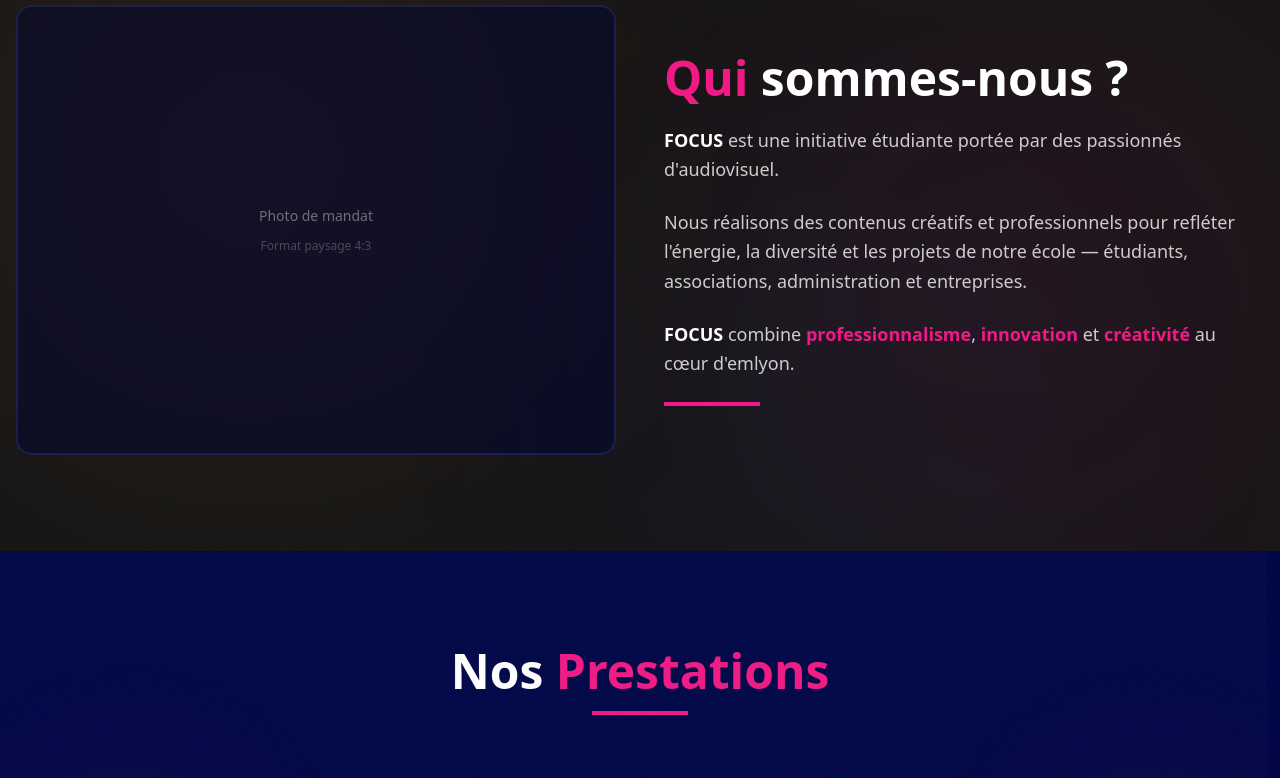
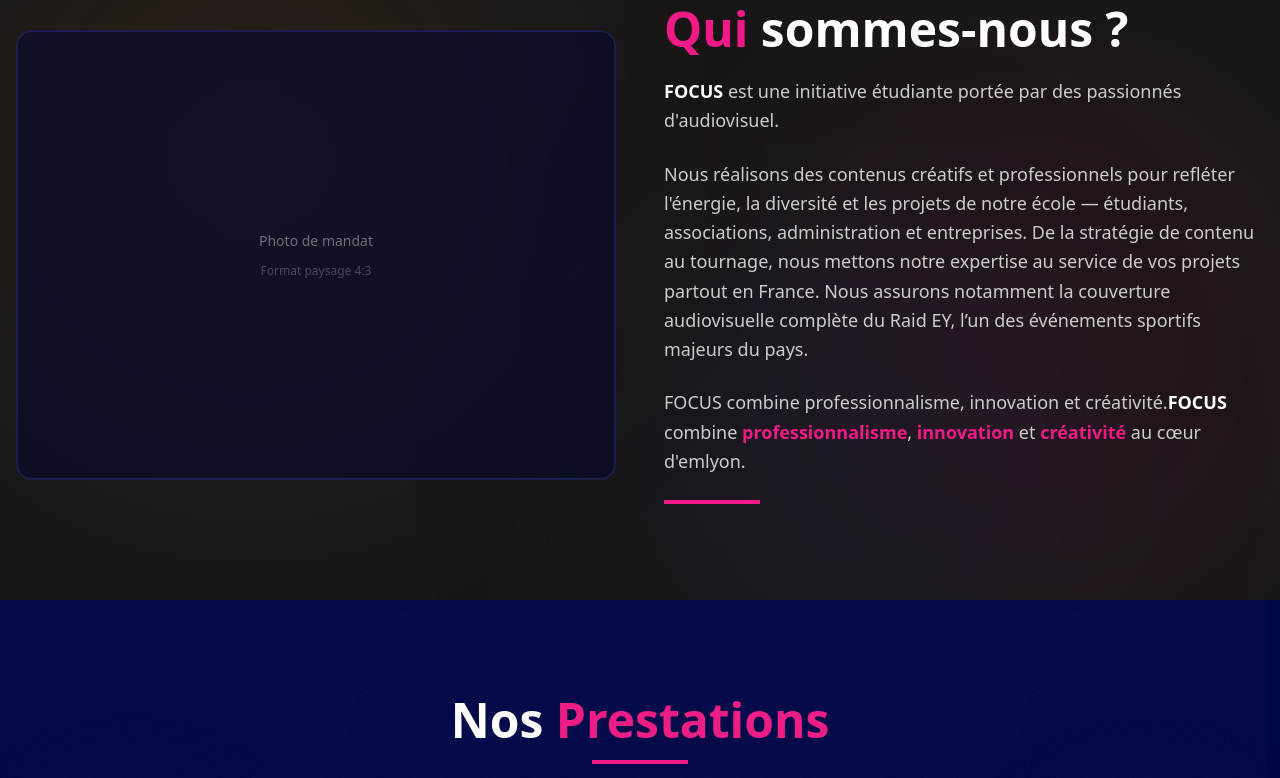
Before and after one commit to biladesigns/focus-emlyon-2026, a React (Vite) app: page / in a window 1280 px wide. Shown: the part 891-1669 px from the top of the page. Built offline with nearby package versions, Linux system fonts and the light colour scheme; the HTML template or start-up script is replaced by a standard one.

Commit message:
Visual edit in Lovable
Edited UI in Lovable

```diff
--- a/src/components/About.tsx
+++ b/src/components/About.tsx
@@ -1,10 +1,13 @@
 const About = () => {
-  return (
-    <section className="py-24 bg-neutral-900 relative overflow-hidden">
+  return <section className="py-24 bg-neutral-900 relative overflow-hidden">
       {/* Animated background orbs for visual interest */}
       <div className="absolute top-0 left-0 w-[500px] h-[500px] bg-orange/15 rounded-full blur-[150px] animate-pulse"></div>
-      <div className="absolute bottom-0 right-0 w-[500px] h-[500px] bg-magenta/15 rounded-full blur-[150px] animate-pulse" style={{ animationDelay: '1s' }}></div>
-      <div className="absolute top-1/2 left-1/2 w-[400px] h-[400px] bg-blue/10 rounded-full blur-[150px] animate-pulse" style={{ animationDelay: '2s' }}></div>
+      <div className="absolute bottom-0 right-0 w-[500px] h-[500px] bg-magenta/15 rounded-full blur-[150px] animate-pulse" style={{
+      animationDelay: '1s'
+    }}></div>
+      <div className="absolute top-1/2 left-1/2 w-[400px] h-[400px] bg-blue/10 rounded-full blur-[150px] animate-pulse" style={{
+      animationDelay: '2s'
+    }}></div>
 
       <div className="container mx-auto px-4 relative z-10">
         <div className="grid md:grid-cols-2 gap-12 items-center">
@@ -31,20 +34,18 @@ const About = () => {
               <strong className="text-foreground">FOCUS</strong> est une initiative étudiante portée par des passionnés d'audiovisuel.
             </p>
 
-            <p className="text-lg text-muted-foreground leading-relaxed">
-              Nous réalisons des contenus créatifs et professionnels pour refléter l'énergie, la diversité et les projets de notre école — étudiants, associations, administration et entreprises.
-            </p>
+            <p className="text-lg text-muted-foreground leading-relaxed">Nous réalisons des contenus créatifs et professionnels pour refléter l'énergie, la diversité et les projets de notre école — étudiants, associations, administration et entreprises.
 
-            <p className="text-lg text-muted-foreground leading-relaxed">
-              <strong className="text-foreground">FOCUS</strong> combine <span className="text-primary font-semibold">professionnalisme</span>, <span className="text-primary font-semibold">innovation</span> et <span className="text-primary font-semibold">créativité</span> au cœur d'emlyon.
+
+De la stratégie de contenu au tournage, nous mettons notre expertise au service de vos projets partout en France. Nous assurons notamment la couverture audiovisuelle complète du Raid EY, l’un des événements sportifs majeurs du pays.</p>
+
+            <p className="text-lg text-muted-foreground leading-relaxed">FOCUS combine professionnalisme, innovation et créativité.<strong className="text-foreground">FOCUS</strong> combine <span className="text-primary font-semibold">professionnalisme</span>, <span className="text-primary font-semibold">innovation</span> et <span className="text-primary font-semibold">créativité</span> au cœur d'emlyon.
             </p>
 
             <div className="h-1 w-24 bg-primary mt-8"></div>
           </div>
         </div>
       </div>
-    </section>
-  );
+    </section>;
 };
-
 export default About;
```
